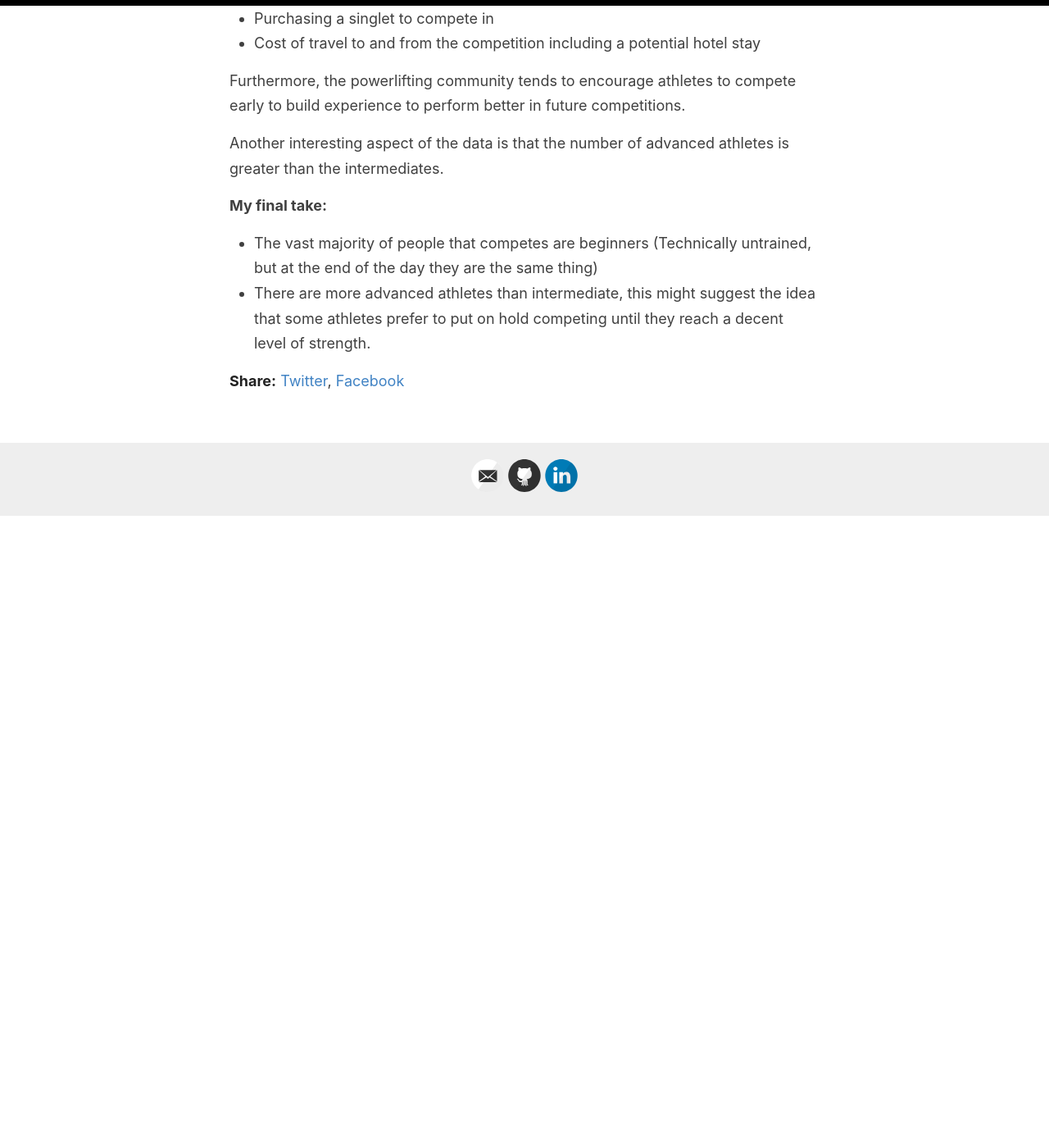
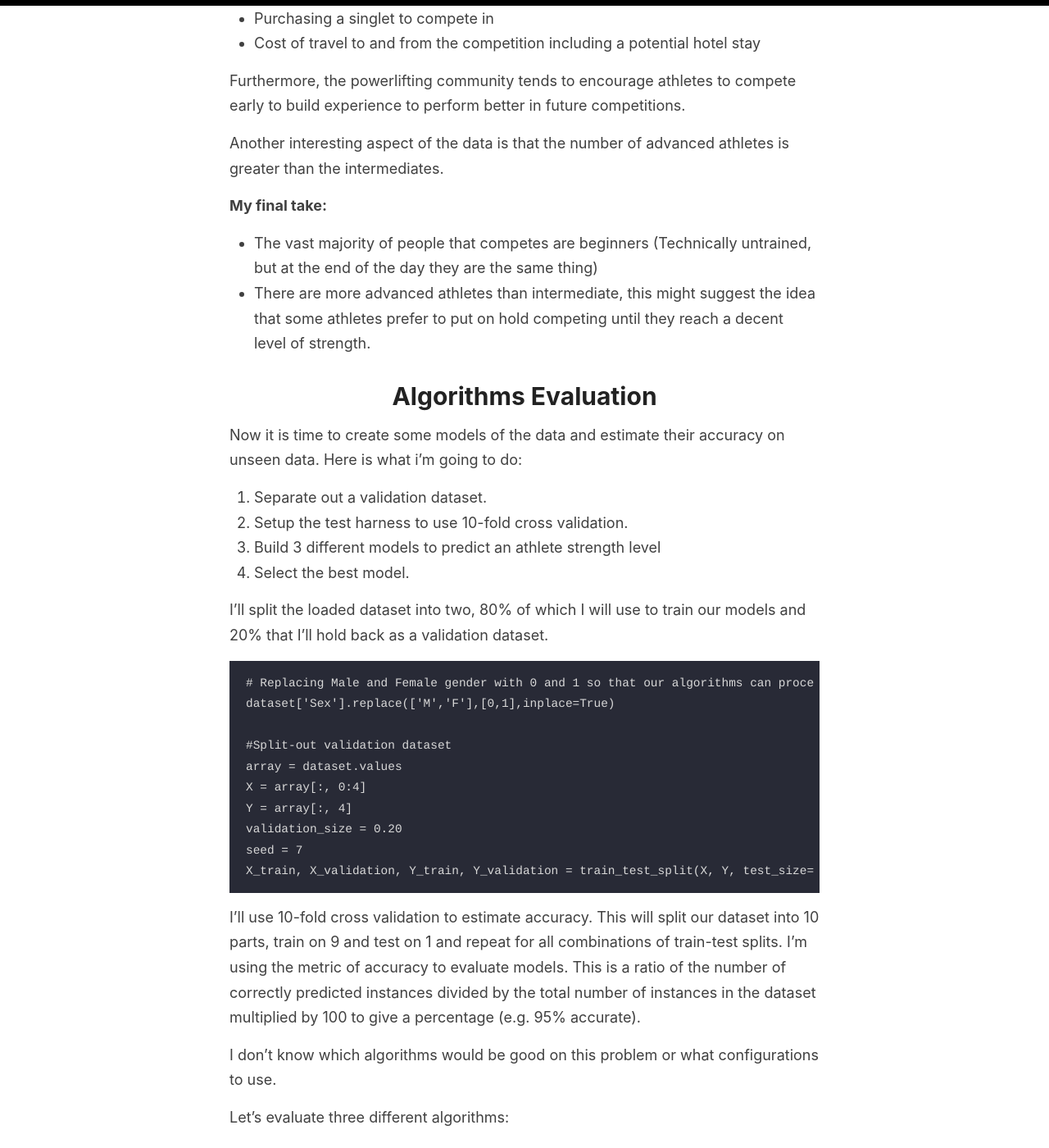
Before and after one commit to fez994/dentefederico, a Jekyll site: the page built from _posts/2020-4-11-Powerlifting and Machine Learning.md, in a window 1280 px wide and 1400 px high, scrolled down 6265 px. Shown: the whole window at 82% size. Built offline with Jekyll 4.4.1, drawn with Linux system fonts in a browser that asks for light colours; our own code applies the rules of GitHub Pages for plain Markdown files; before the commit the page ends 6895 px from its top, so only the background shows below that; some of the changed text lies outside the part shown.

Commit message:
Update 2020-4-11-Powerlifting and Machine Learning.md

````diff
--- a/_posts/2020-4-11-Powerlifting and Machine Learning.md
+++ b/_posts/2020-4-11-Powerlifting and Machine Learning.md
@@ -206,3 +206,70 @@
 
 - The vast majority of people that competes are beginners (Technically untrained, but at the end of the day they are the same thing)
 - There are more advanced athletes than intermediate, this might suggest the idea that some athletes prefer to put on hold competing until they reach a decent level of strength.
+
+
+# Algorithms Evaluation
+
+Now it is time to create some models of the data and estimate their accuracy on unseen data.
+Here is what i'm going to do:
+
+1. Separate out a validation dataset.
+2. Setup the test harness to use 10-fold cross validation.
+3. Build 3 different models to predict an athlete strength level
+4. Select the best model.
+
+I'll split the loaded dataset into two, 80% of which I will use to train our models and 20% that I'll hold back as a validation dataset.
+```
+# Replacing Male and Female gender with 0 and 1 so that our algorithms can process the information
+dataset['Sex'].replace(['M','F'],[0,1],inplace=True)
+
+#Split-out validation dataset
+array = dataset.values
+X = array[:, 0:4]
+Y = array[:, 4]
+validation_size = 0.20
+seed = 7
+X_train, X_validation, Y_train, Y_validation = train_test_split(X, Y, test_size=validation_size, random_state=seed)
+```
+
+I'll use 10-fold cross validation to estimate accuracy. This will split our dataset into 10 parts, train on 9 and test on 1 and repeat for all combinations of train-test splits. I'm using the metric of accuracy to evaluate models. This is a ratio of the number of correctly predicted instances divided by the total number of instances in the dataset multiplied by 100 to give a
+percentage (e.g. 95% accurate).
+
+I don't know which algorithms would be good on this problem or what configurations to use.
+
+
+Let's evaluate three different algorithms:
+
+- Logistic Regression (LR).
+- Linear Discriminant Analysis (LDA).
+- k-Nearest Neighbors (KNN).
+
+I reset the random number seed before each run to ensure that the evaluation of each algorithm is performed using exactly the same data splits. It ensures the results are directly comparable. Let's build and evaluate our models:
+
+```
+models = []
+models.append(('LR', LogisticRegression()))
+models.append(('LDA', LinearDiscriminantAnalysis()))
+models.append(('KNN', KNeighborsClassifier()))
+
+results = []
+names = []
+for name, model in models:
+    kfold = KFold(n_splits=10, random_state=seed)
+    cv_results = cross_val_score(model, X_train, Y_train, cv=kfold, scoring='accuracy')
+    results.append(cv_results)
+    names.append(name)
+    msg = "%s: %f (%f)" % (name, cv_results.mean(), cv_results.std())
+    print(msg)
+
+
+```
+
+
+
+
+```
+LR: 0.794054 (0.003679)
+LDA: 0.828183 (0.002426)
+KNN: 0.998550 (0.000220)
+```
````
